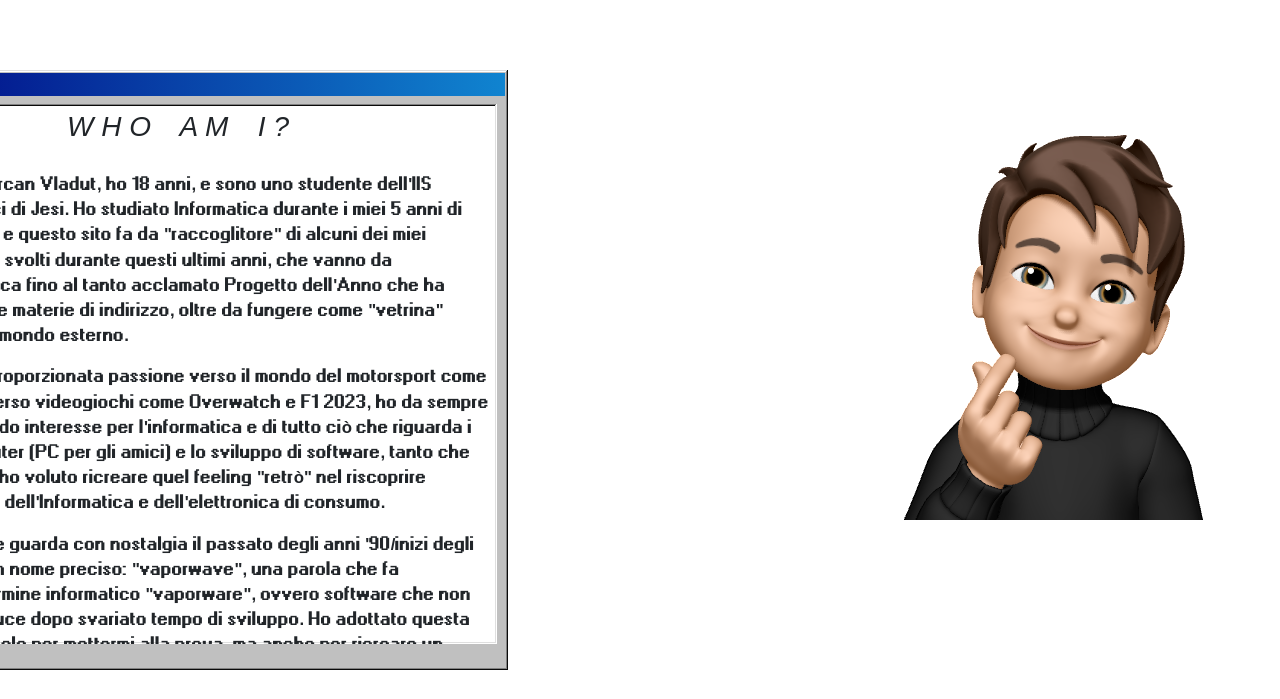
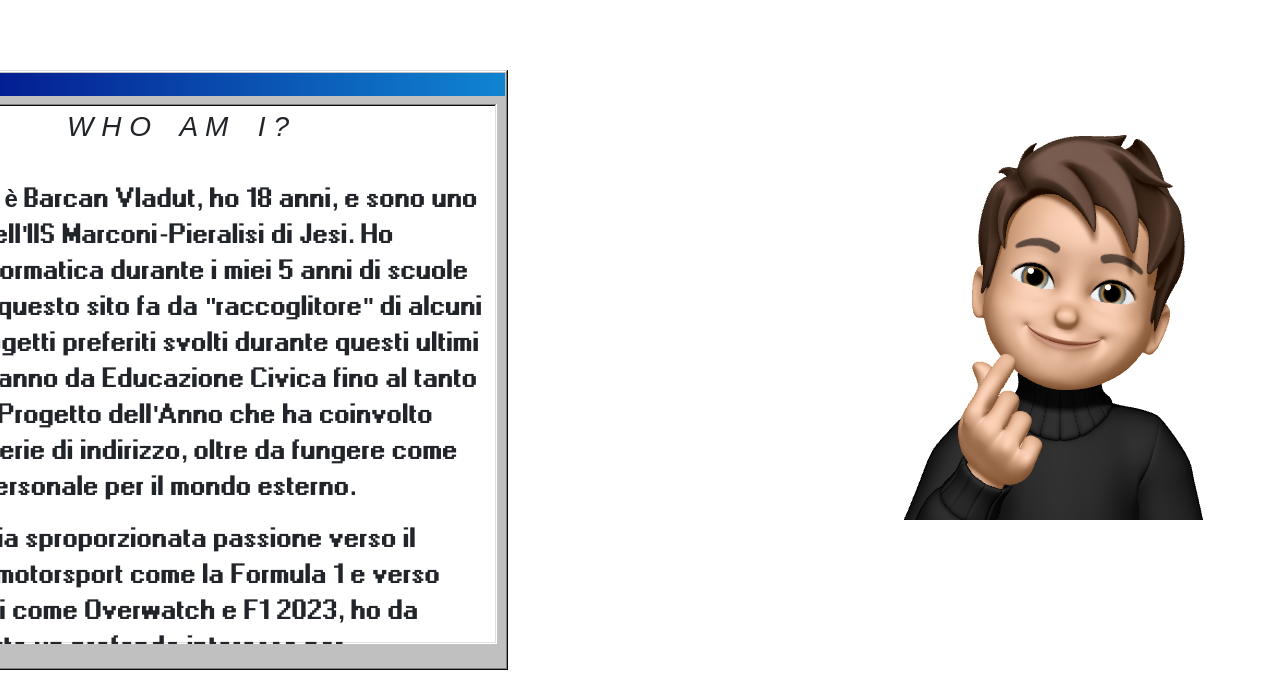
Before and after one commit to waporware/waporware.github.io, a plain HTML site: page index.html in a window 1280 px wide. Shown: the top 699 px of the page. Drawn offline with nearby package versions, Linux system fonts and the light colour scheme; a web font is replaced by a local one.

Commit message:
Update index.html

```diff
--- a/index.html
+++ b/index.html
@@ -33,7 +33,7 @@
           </div>
         </div>
         <div class="window-body">
-                <ul class="tree-view" style="width: 100%; height: 540px; overflow: scroll; font-size:14px;">
+                <ul class="tree-view" style="width: 100%; height: 540px; overflow: scroll; font-size:20px;">
                     <div id="img"><h3>W H O &ensp; A M &ensp; I ?</h3></div><br>
                     <p>Il mio nome è Barcan Vladut, ho 18 anni, e sono uno studente dell'IIS Marconi-Pieralisi di Jesi. Ho studiato Informatica durante i miei 5 anni di scuole superiori e questo sito fa da "raccoglitore" di alcuni dei miei progetti preferiti svolti durante questi ultimi anni, che vanno da Educazione Civica fino al tanto acclamato Progetto dell'Anno che ha coinvolto tutte le materie di indirizzo, oltre da fungere come "vetrina" personale per il mondo esterno.</p>
                       <p>Oltre alla mia sproporzionata passione verso il mondo del motorsport come la Formula 1 e verso videogiochi come Overwatch e F1 2023, ho da sempre avuto un profondo interesse per l'informatica e di tutto ciò che riguarda i Personal Computer (PC per gli amici) e lo sviluppo di software, tanto che con questo sito ho voluto ricreare quel feeling "retrò" nel riscoprire epoche passate dell'Informatica e dell'elettronica di consumo.</p>
```
